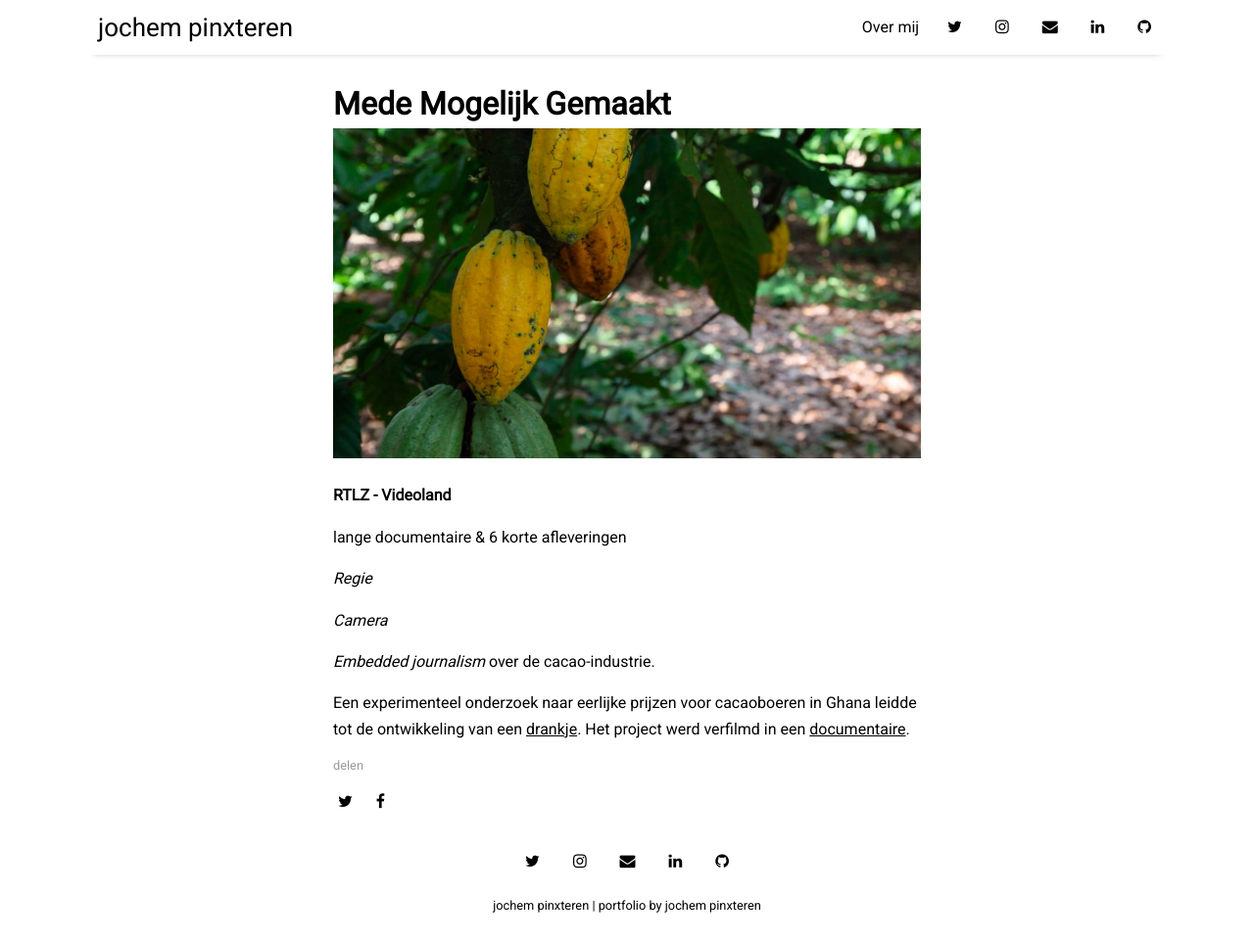
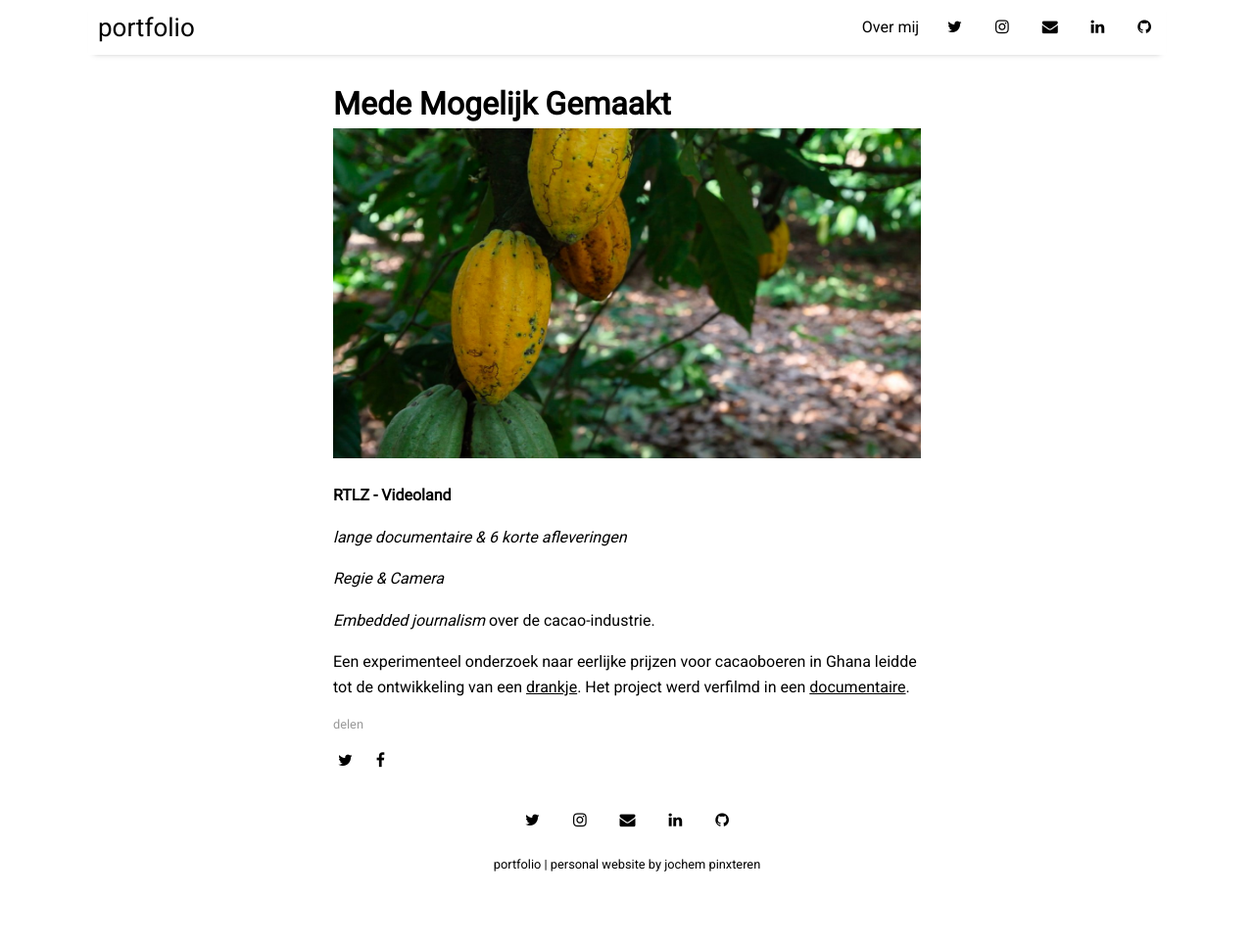
Before and after one commit to jpinxteren/portfolio, a Jekyll site: the page built from _posts/2016-06-06-mede-mogelijk-gemaakt.md, in a window 1280 px wide and 963 px high. Shown: the whole window at 98% size. Built offline with Jekyll 4.4.1, drawn with Linux system fonts in a browser that asks for light colours; nearby versions of some CDN libraries.

Commit message:
typefouten

```diff
--- a/_config.yml
+++ b/_config.yml
@@ -10,8 +10,8 @@ permalink:           /:title
 plugins:             [jekyll-paginate, jekyll-sitemap, jekyll-feed, jekyll-seo-tag]
 
 # Customise atom feed settings (this is where Jekyll-Feed gets configuration information)
-title:		           "jochem pinxteren"
-description:	       "portfolio"
+title:		           "portfolio"
+description:	       "personal website"
 author:              "jochem pinxteren"
 
 # RSS 2.0 can be used instead of Atom by uncommenting following two lines
--- a/_posts/2016-06-06-mede-mogelijk-gemaakt.md
+++ b/_posts/2016-06-06-mede-mogelijk-gemaakt.md
@@ -9,11 +9,9 @@ image: cacao.jpg
 
 **RTLZ - Videoland**
 
-lange documentaire & 6 korte afleveringen
+*lange documentaire & 6 korte afleveringen*
 
-*Regie*
-
-*Camera*
+*Regie & Camera*
 
 *Embedded journalism* over de cacao-industrie.
 
```
Also changed, not shown: _posts/2015-03-03-rambam.md (+1 -1 lines), _posts/2015-05-05-streetlab.md (+1 -1 lines).
